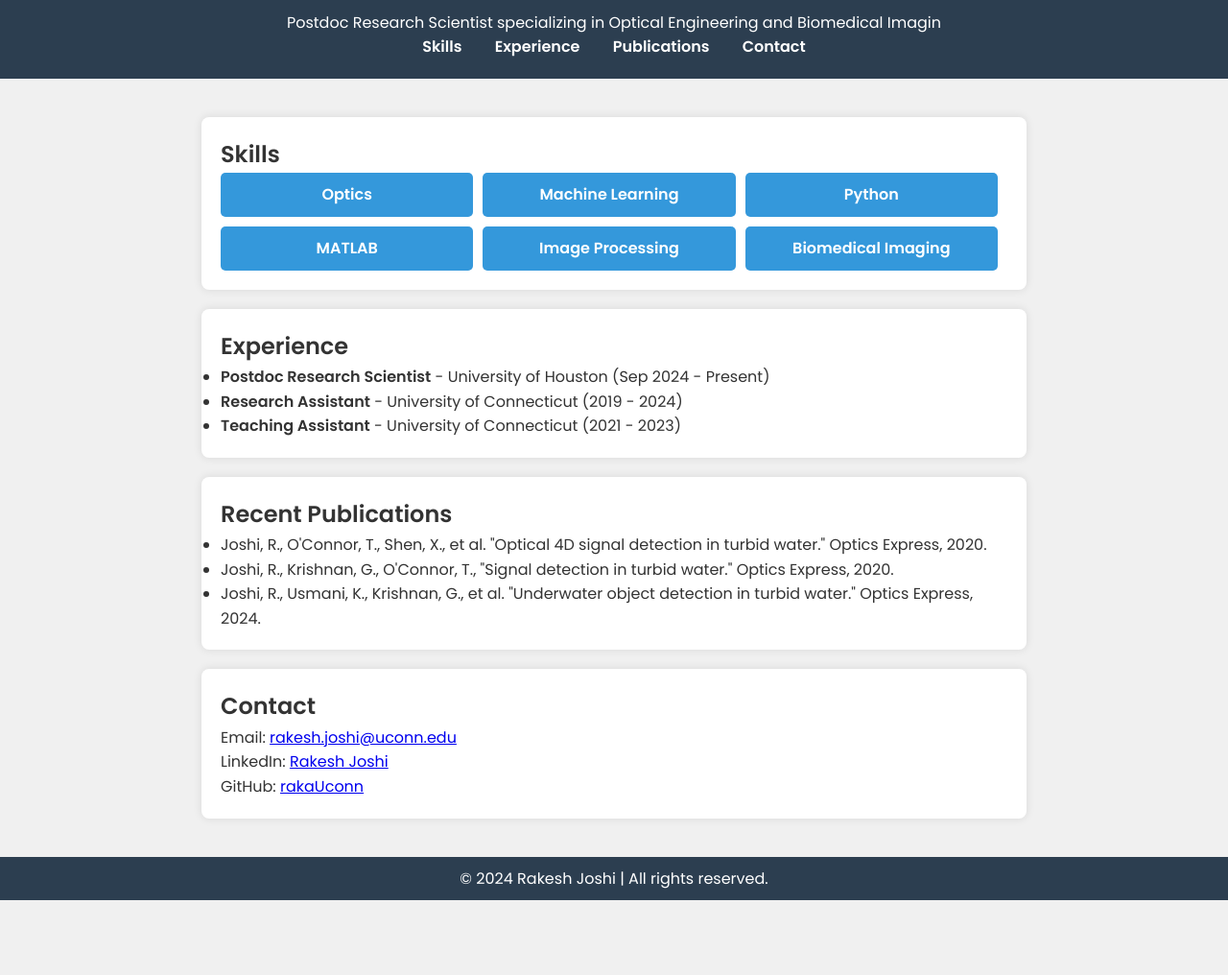
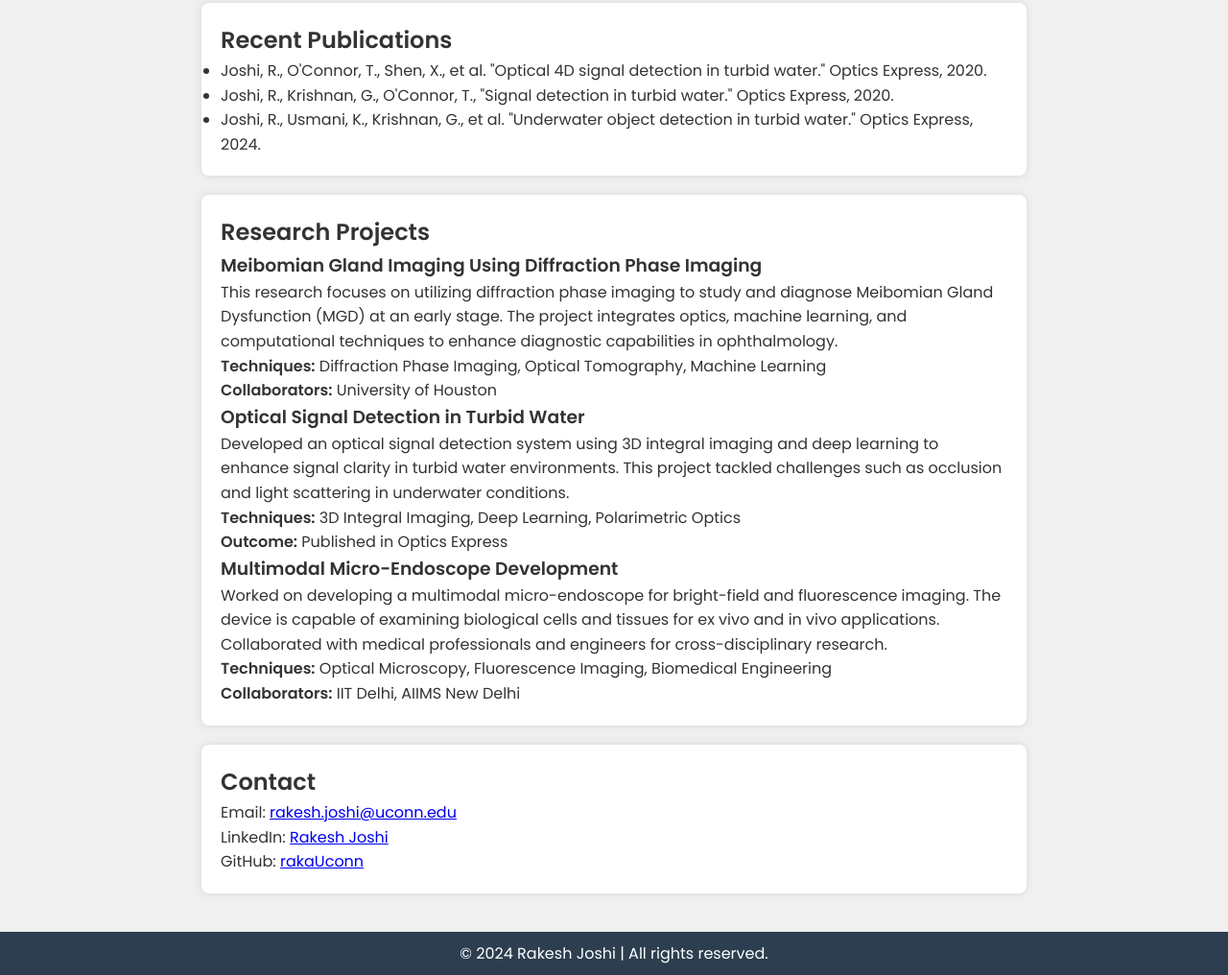
Before and after one commit to rakaUconn/raj.github.io, a plain HTML site: page index.html in a window 1280 px wide. Shown: the part 580-1596 px from the top of the page at 96% size. Before the commit the page ends 1518 px from the top, so only its background shows below. Drawn offline with Linux system fonts and the light colour scheme.

Commit message:
Update index.html

```diff
--- a/index.html
+++ b/index.html
@@ -15,15 +15,16 @@
     <header>
         <div class="container">
             <div class="profile">
-                <img src="img/profile.png" alt="Rakesh Joshi">
+                <img src="img/profile.jpg" alt="Rakesh Joshi">
             </div>
             <h1>Rakesh Joshi</h1>
-            <p>Postdoc Research Scientist specializing in Optical Engineering and Biomedical Imagin</p>
+            <p>Postdoc Research Scientist specializing in Optical Engineering and Biomedical Imaging</p>
         </div>
         <nav>
             <a href="#skills">Skills</a>
             <a href="#experience">Experience</a>
             <a href="#publications">Publications</a>
+            <a href="#projects">Research Projects</a>
             <a href="#contact">Contact</a>
         </nav>
     </header>
@@ -59,6 +60,31 @@
             </ul>
         </section>
 
+        <!-- Research Projects Section -->
+        <section id="projects" class="section">
+            <h2>Research Projects</h2>
+            <article>
+                <h3>Meibomian Gland Imaging Using Diffraction Phase Imaging</h3>
+                <p>This research focuses on utilizing diffraction phase imaging to study and diagnose Meibomian Gland Dysfunction (MGD) at an early stage. The project integrates optics, machine learning, and computational techniques to enhance diagnostic capabilities in ophthalmology.</p>
+                <p><strong>Techniques:</strong> Diffraction Phase Imaging, Optical Tomography, Machine Learning</p>
+                <p><strong>Collaborators:</strong> University of Houston</p>
+            </article>
+
+            <article>
+                <h3>Optical Signal Detection in Turbid Water</h3>
+                <p>Developed an optical signal detection system using 3D integral imaging and deep learning to enhance signal clarity in turbid water environments. This project tackled challenges such as occlusion and light scattering in underwater conditions.</p>
+                <p><strong>Techniques:</strong> 3D Integral Imaging, Deep Learning, Polarimetric Optics</p>
+                <p><strong>Outcome:</strong> Published in Optics Express</p>
+            </article>
+
+            <article>
+                <h3>Multimodal Micro-Endoscope Development</h3>
+                <p>Worked on developing a multimodal micro-endoscope for bright-field and fluorescence imaging. The device is capable of examining biological cells and tissues for ex vivo and in vivo applications. Collaborated with medical professionals and engineers for cross-disciplinary research.</p>
+                <p><strong>Techniques:</strong> Optical Microscopy, Fluorescence Imaging, Biomedical Engineering</p>
+                <p><strong>Collaborators:</strong> IIT Delhi, AIIMS New Delhi</p>
+            </article>
+        </section>
+
         <section id="contact" class="section">
             <h2>Contact</h2>
             <p>Email: <a href="mailto:rakesh.joshi@uconn.edu">rakesh.joshi@uconn.edu</a></p>
```
